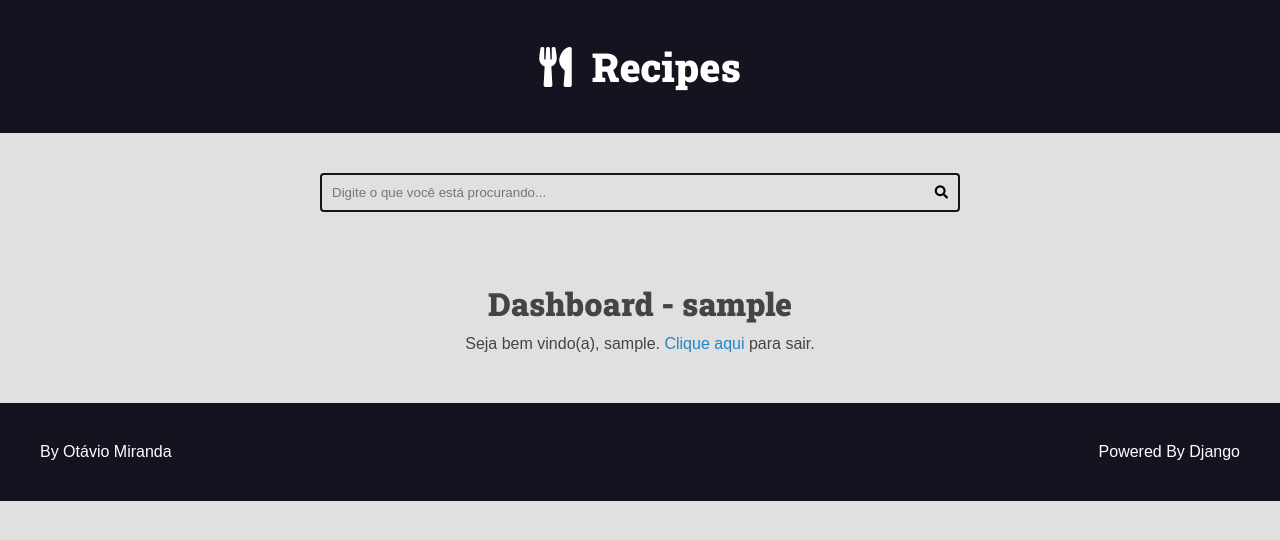
After one commit to GustavoClausen/curso-django-primeiro-projeto, a Django app: page /authors/dashboard/ in a window 1280 px wide. The commit adds this page. Shown: the top 540 px of the page. Run offline with Django 4.2, Linux system fonts and the light colour scheme; the visitor is signed in with stand-in values (Sample User, id 1).

Commit message:
Criando página de Dashboard

```diff
--- /dev/null
+++ b/authors/templates/author/pages/dashboard.html
@@ -0,0 +1,13 @@
+{% extends 'global/base.html' %}
+
+{% block title %}Dashboard - {{ user }}{% endblock title %}
+
+{% block content %}
+    <div class="main-content center container title-form">
+        <h1 class="title-form">Dashboard - {{ user }}</h1>
+        {% include 'author/pages/partials/login_message.html' %}
+    </div>
+
+    {% include 'global/partials/messages.html' %}
+
+{% endblock content %}
--- /dev/null
+++ b/authors/templates/author/pages/partials/login_message.html
@@ -0,0 +1,11 @@
+{% if request.user.is_authenticated %}
+    <div class="login-message">
+        Seja bem vindo&#40;a&#41;, {{ request.user.username}}.
+        <form method="POST" action="{% url 'authors:logout' %}" class="inlineform">
+            {% csrf_token %}
+            <input type="hidden" name="username" value="{{ request.user.username }}">
+            <button class="plaintextbutton" type="submit">Clique aqui</button>
+            para sair.
+        </form>
+    </div>
+{% endif %}
--- a/authors/urls.py
+++ b/authors/urls.py
@@ -10,4 +10,5 @@ urlpatterns = [
     path('login/', views.login_view, name='login'),
     path('login/create/', views.login_create, name='login_create'),
     path('logout/', views.logout_view, name='logout'),
+    path('dashboard/', views.dashboard, name='dashboard'),
 ]
--- a/authors/views.py
+++ b/authors/views.py
@@ -53,7 +53,6 @@ def login_create(request):
         raise Http404()
 
     form = LoginForm(request.POST)
-    login_url = reverse('authors:login')
 
     if form.is_valid():
         authenticated_user = authenticate(
@@ -71,7 +70,7 @@ def login_create(request):
     else:
         messages.error(request, 'Erro na validação do formulário.')
 
-    return redirect(login_url)
+    return redirect(reverse('authors:dashboard'))
 
 
 @login_required(login_url='authors:login', redirect_field_name='next')
@@ -87,3 +86,8 @@ def logout_view(request):
     messages.success(request, 'Deslogado com sucesso.')
     logout(request)
     return redirect(reverse('authors:login'))
+
+
+@login_required(login_url='authors:login', redirect_field_name='next')
+def dashboard(request):
+    return render(request, 'author/pages/dashboard.html')
--- a/base_static/global/css/styles.css
+++ b/base_static/global/css/styles.css
@@ -432,6 +432,10 @@ h6 {
     color: var(--color-debug-dark);
 }
 
+.login-message {
+    margin: 1rem 0;
+}
+
 /* classes genéricas */
 
 .center {
```
Also changed, not shown: authors/templates/author/pages/login.html (+3 -11 lines).
